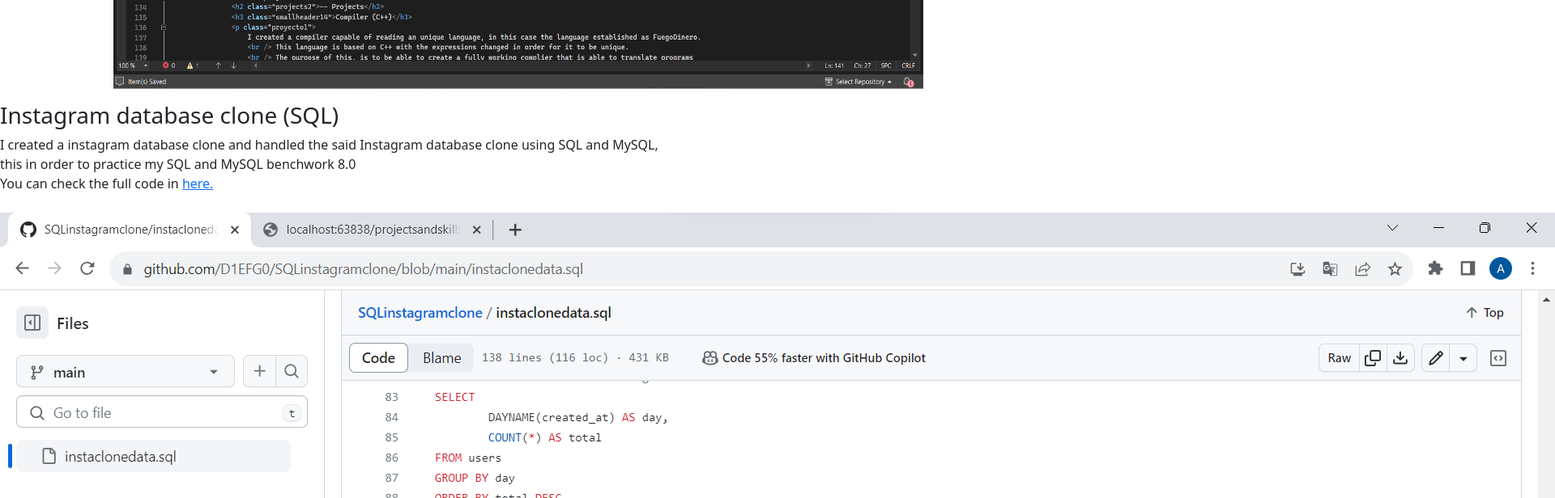
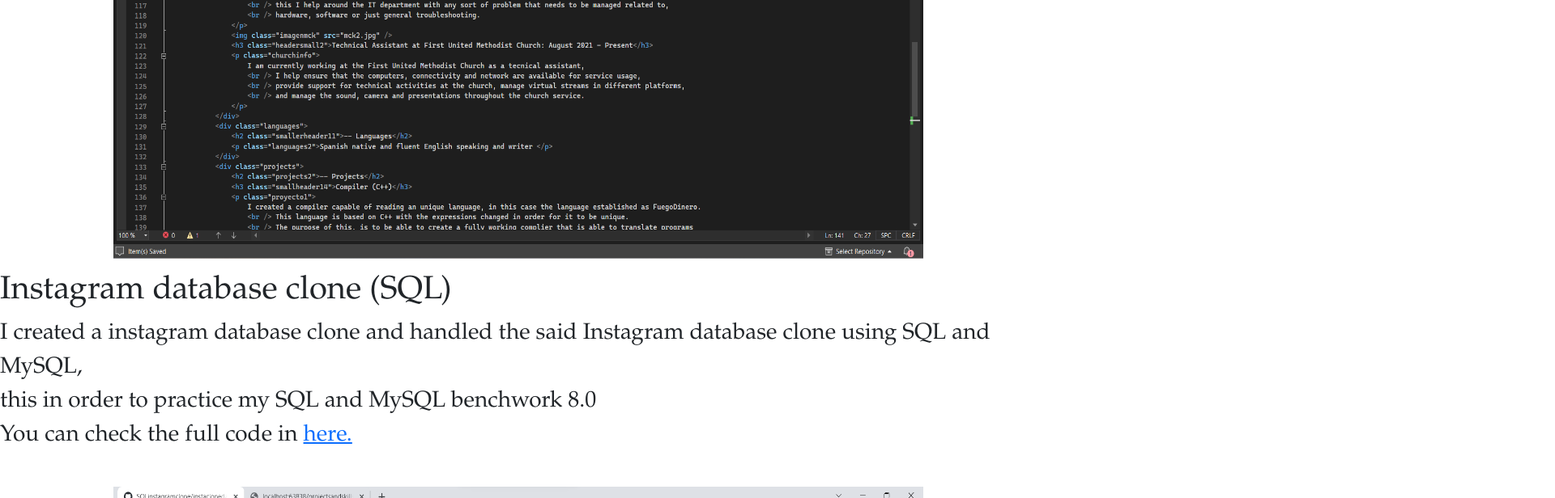
Before and after one commit to D1EFG0/Portfolio, a plain HTML site: page projectsandskills.html in a window 1280 px wide. Shown: the part 4500-5116 px from the top of the page at 81% size, 1920 px wide, since content can reach past the window. Drawn offline with nearby package versions, Linux system fonts and the light colour scheme.

Commit message:
projectstyles.css

```diff
--- a/projectstyles.css
+++ b/projectstyles.css
@@ -205,3 +205,19 @@ body {
     width: 1000px;
     margin-left: 140px;
 }
+
+.smallerheader16 {
+    font-family: Garamond;
+    font-size: 40px;
+}
+
+.proyecto3 {
+    font-family: Garamond;
+    font-size: 28px;
+}
+
+.sqlimagen {
+    height: 600px;
+    width: 1000px;
+    margin-left: 140px;
+}
```
